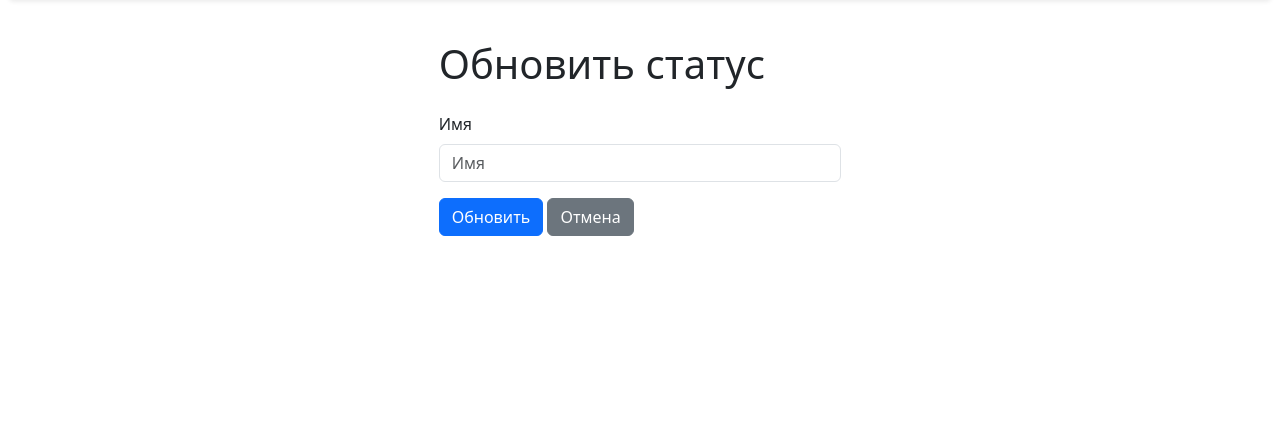
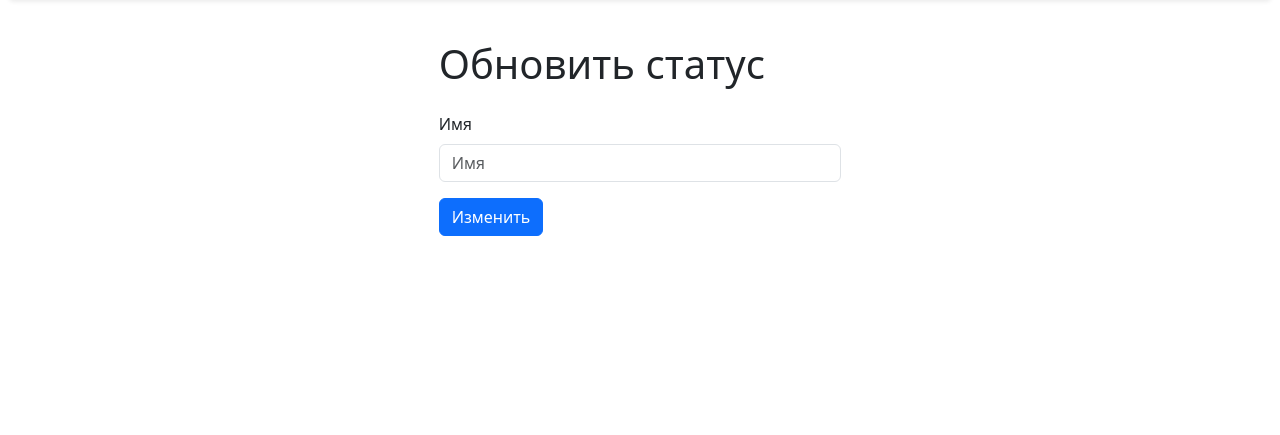
Before and after one commit to lawyer-arch/python-project-52, a Django app: template templates/statuses/update.html in a window 1280 px wide. Shown: the part 60-495 px from the top of the page. Run offline with Django 5.2, Linux system fonts and the light colour scheme; the template is opened without the code that fills it: values named after a table or form of the project are taken from there, others are empty; some libraries are stand-ins or nearby versions.

Commit message:
удаил из шаблона statuses_update кнопку отмемны и изменил название на Изменить

```diff
--- a/templates/statuses/update.html
+++ b/templates/statuses/update.html
@@ -9,8 +9,7 @@
             <h1 class="my-4">{% trans "Обновить статус" %}</h1>
             {% csrf_token %}
             {% bootstrap_form form %}
-            <input class="btn btn-primary" type="submit" value="{% trans 'Обновить' context 'verb' %}">
-            <a href="{% url 'statuses:statuses_list' %}" class="btn btn-secondary">{% trans 'Отмена' %}</a>
+            <input class="btn btn-primary" type="submit" value="{% trans 'Изменить' context 'verb' %}">
         </div>
     </div>
 </form>
```
